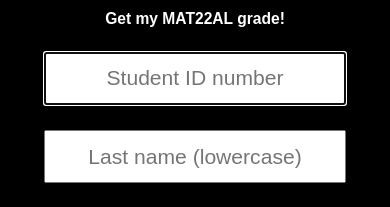
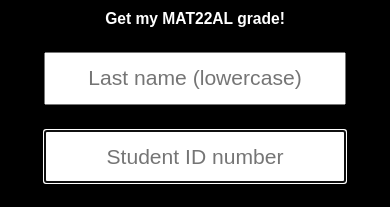
Before and after one commit to thatliuser/mat22al, a plain HTML site: page index.html in a window 390 px wide. Shown: the top 207 px of the page. Drawn offline with Linux system fonts and the light colour scheme.

Commit message:
index.html: Use student ID as password instead
Hopefully the PIN keyboard still shows up on mobile, I can't really test it lol

```diff
--- a/index.html
+++ b/index.html
@@ -11,10 +11,10 @@
             <input type="hidden" name="class" value="math22al" />
             <input type="hidden" name="section" value="winter2023" />
             <!-- Kinda crazy how silly these param names are -->
-            <input type="tel" name="field2" placeholder="Student ID number"
-                pattern="[0-9]{9}" required autofocus />
-            <input type="password" name="field1" placeholder="Last name (lowercase)"
+            <input type="text" name="field1" placeholder="Last name (lowercase)"
                 required />
+            <input type="password" name="field2" placeholder="Student ID number"
+                inputmode="tel" pattern="[0-9]{9}" required autofocus />
             <input type="submit" value="Get grades!" />
         </form>
     </body>
```
